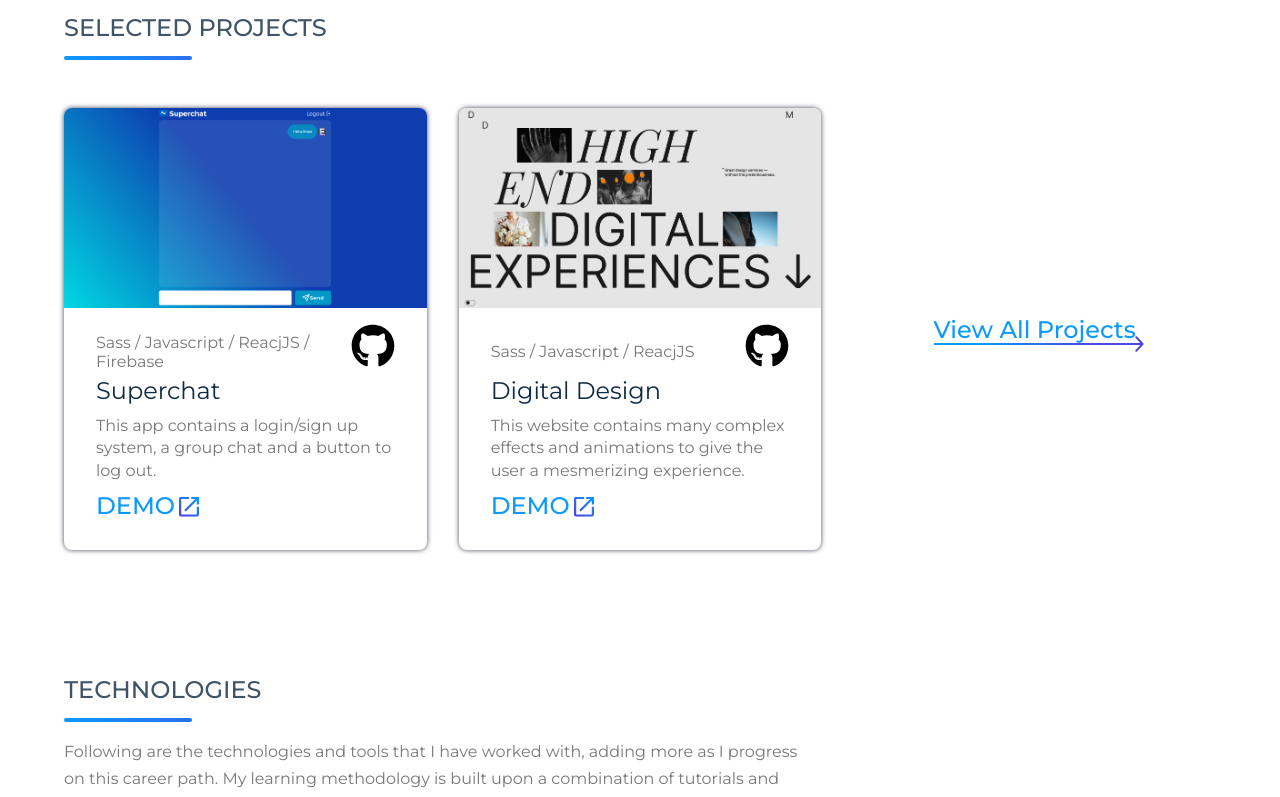
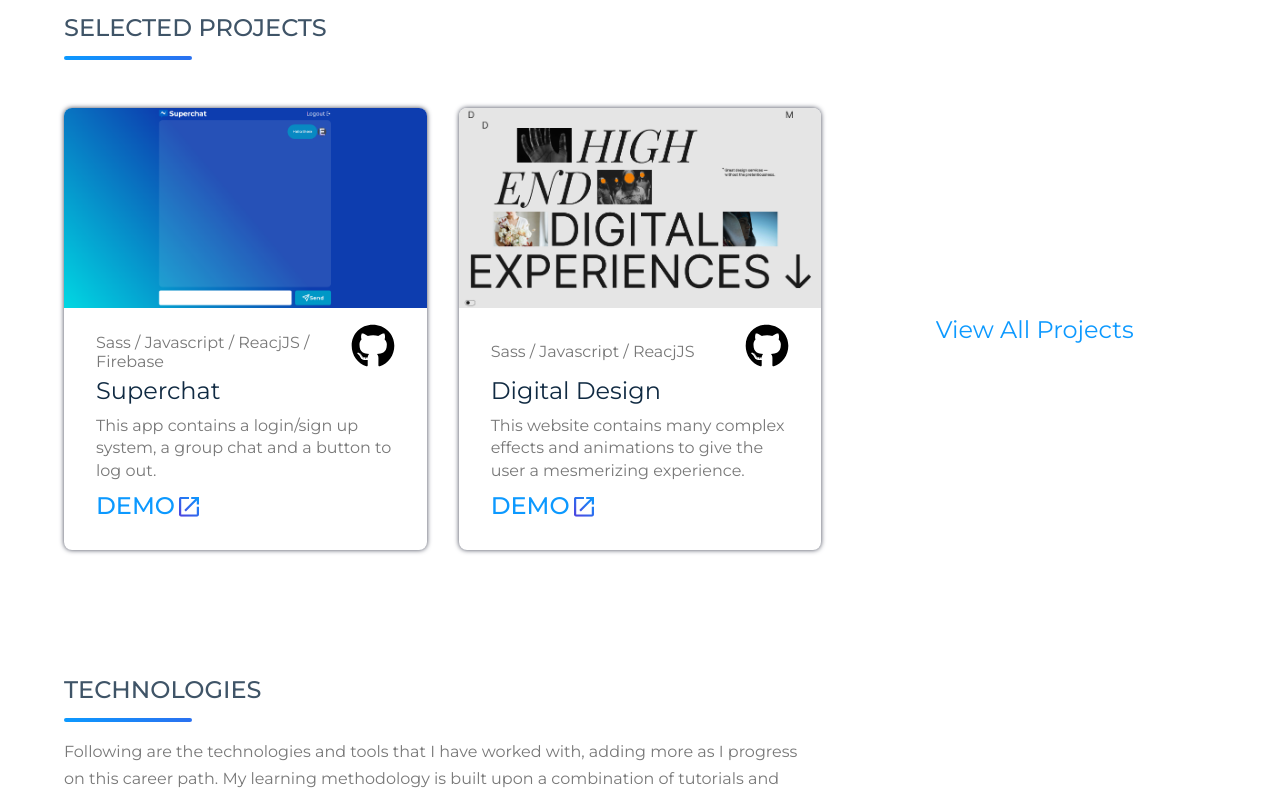
Before and after one commit to Edin2021/Portfolio, a React (Create React App) app: page / in a window 1280 px wide. Shown: the part 880-1677 px from the top of the page. Built offline with nearby package versions, Linux system fonts and the light colour scheme.

Commit message:
Update resume.

```diff
--- a/src/components/SelectedProjects.js
+++ b/src/components/SelectedProjects.js
@@ -26,7 +26,7 @@ function SelectedProjects() {
         ))}
         <div className="view-all-projects">
           <Link to="/projects">
-            View All Projects <img src={longArrow} alt="long arrow" />
+            View All Projects
           </Link>
         </div>
       </div>
--- a/src/index.scss
+++ b/src/index.scss
@@ -97,6 +97,14 @@ a {
     transform: rotate(360deg);
   }
 }
+@keyframes spinner {
+  from {
+    transform: translateY(-100%);
+  }
+  to {
+    transform: translateY(0);
+  }
+}
 
 header {
   width: 100%;
@@ -116,6 +124,7 @@ header {
     position: fixed;
     background-color: white;
     box-shadow: 0 0 1px $clr-text;
+    animation: spinner 0.15s ease-in both;
     .header-center {
       padding-top: 0.5rem;
     }
@@ -141,20 +150,52 @@ nav {
     display: flex;
     font-size: 1rem;
     font-weight: 400;
-    transition: opacity 0.3s ease;
+    transition: all 0.3s ease;
+    position: relative;
+    overflow: hidden;
     &:last-of-type {
       padding-right: 0;
-    }
-    &:hover {
-      opacity: 0.7;
-      span {
-        transform: translateX(-0.5rem);
-      }
     }
     span {
       transition: transform 0.3s ease;
       font-size: 1.5rem;
+      position: absolute;
+      transform: translateX(-100%);
     }
+    &::after {
+      content: '';
+      width: 100%;
+      height: 0.09rem;
+      border-radius: 1rem;
+      background-color: $clr-heading;
+      position: absolute;
+      bottom: 0;
+      transform: translateX(-101%);
+      transition: all 0.3s ease;
+    }
+    &::before {
+      content: '';
+      width: 100%;
+      height: 0.09rem;
+      border-radius: 1rem;
+      background-color: $clr-accent-1;
+      position: absolute;
+      bottom: 0;
+      transform: translateX(101%);
+      transition: all 0.3s ease;
+    }
+    &:hover {
+      span {
+        transform: translateX(-150%);
+      }
+      &::after {
+        transform: translateX(0%);
+      }
+      &::before {
+        transform: translateX(0%);
+      }
+    }
+
   }
 }
 
@@ -486,28 +527,62 @@ section {
     flex-direction: column;
     width: max-content;
     font-size: 1.5rem;
-    font-weight: 500;
+    font-weight: 400;
     color: $clr-accent-1;
     transform: translateY(-50%);
-    transition: opacity 0.3s ease;
+    transition: all 0.3s ease;
     position: absolute;
     left: 50%;
     transform: translate(-50%, 0);
+    overflow: hidden;
 
     &:hover {
-      opacity: 0.7;
       img {
         transform: translateX(1rem);
       }
     }
 
-    img {
+    &::after {
+      content: '';
+      width: 100%;
+      height: 0.09rem;
+      border-radius: 1rem;
+      background-color: $clr-accent-1;
       position: absolute;
-      bottom: -0.5rem;
-      z-index: 1;
-      transition: transform 0.3s ease-in-out;
-      width: 104%;
+      bottom: 0;
+      transform: translateX(-101%);
+      transition: all 0.3s ease;
     }
+    &::before {
+      content: '';
+      width: 100%;
+      height: 0.09rem;
+      border-radius: 1rem;
+      background-color: $clr-heading;
+      position: absolute;
+      bottom: 0;
+      transform: translateX(101%);
+      transition: all 0.3s ease;
+    }
+    &:hover {
+      span {
+        transform: translateX(-150%);
+      }
+      &::after {
+        transform: translateX(0%);
+      }
+      &::before {
+        transform: translateX(0%);
+      }
+    }
+
+    // img {
+    //   position: absolute;
+    //   bottom: -0.5rem;
+    //   z-index: 1;
+    //   transition: transform 0.3s ease-in-out;
+    //   width: 104%;
+    // }
   }
 }
 
```
Also changed, not shown: 1 other file (tests, documents, lock files or other folders).
